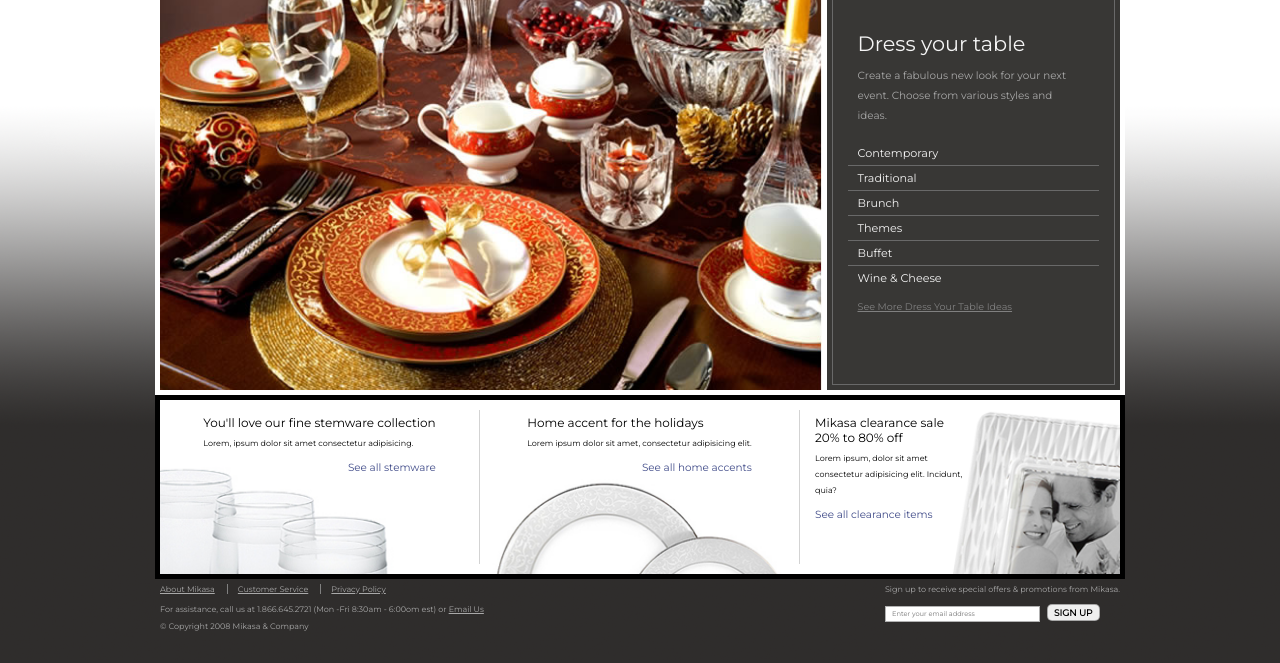
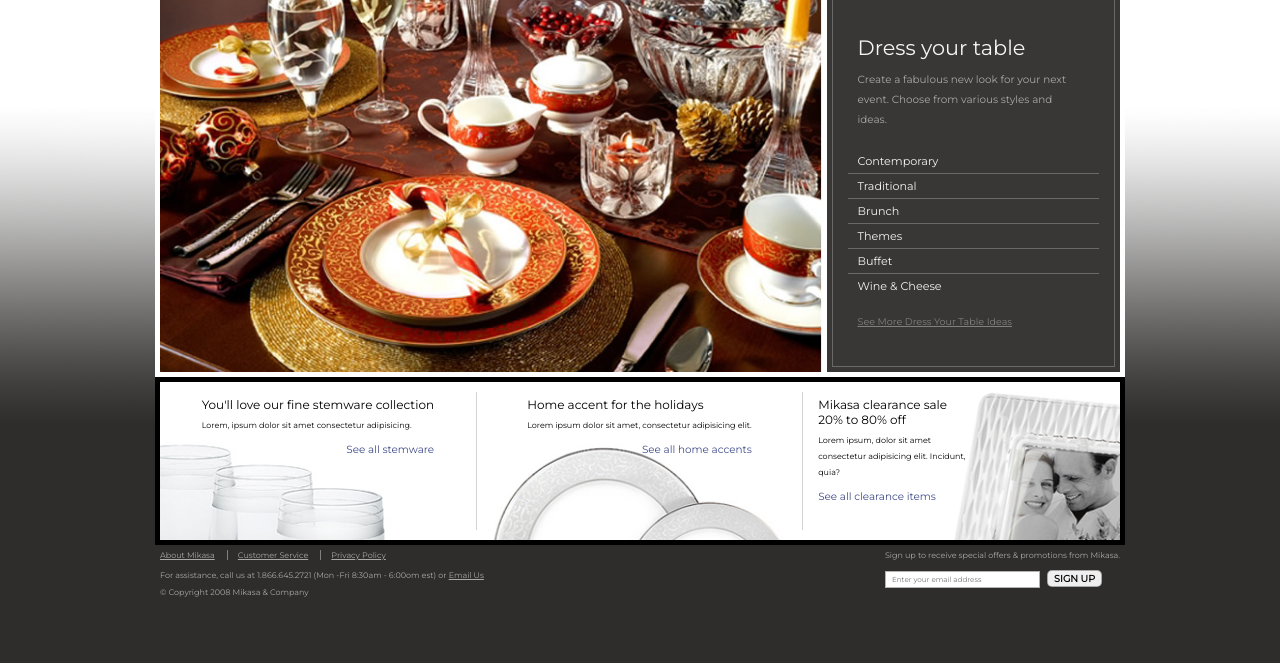
Before and after one commit to newBieIrfan/Intern-Tasks, a plain HTML site: page Mikasa Task - Task 2/index.html in a window 1280 px wide. Shown: the part 137-800 px from the top of the page. Drawn offline with Linux system fonts and the light colour scheme.

Commit message:
rem&em modification

```diff
--- a/Mikasa Task - Task 2/css/style.css
+++ b/Mikasa Task - Task 2/css/style.css
@@ -18,8 +18,6 @@ body{
 header{
     border-bottom: 1px solid lightgray;
     height: 50px;
-    /* padding-top: 10px; */
-    /* padding-bottom: 5px; */
 }
 
 nav{
@@ -49,7 +47,7 @@ a{
 
 .header-div{
     height: 100%;
-    font-size: 8px;
+    font-size: .5rem;
     box-sizing: border-box;
     display: flex;
     align-items: flex-end;
@@ -80,7 +78,6 @@ a{
 .nav-grid{
     height: 100%;
     display: flex;
-    /* justify-content: space-between; */
 }
 
 .nav-links{
@@ -96,7 +93,7 @@ a{
     display: flex;
     align-items: center;
     color: dimgray;
-    font-size: xx-small;
+    font-size: .6rem;
     font-weight: 600;
 }
 
@@ -105,9 +102,6 @@ a{
 }
 
 .search{
-    /* display: flex; */
-    /* align-items: center; */
-    /* justify-content: flex-end; */
     width: 25%;
 }
 
@@ -121,7 +115,7 @@ a{
 
 .search-form input{
     font-family: 'Montserrat', sans-serif;
-    font-size: 8px;
+    font-size: .5rem;
     width: 70%;
     border: 1px solid rgba(0,0,0,.3);
     padding: 2px 2px 1px 4px;
@@ -137,8 +131,7 @@ a{
 .offers-div{
     height: 100%;
     display: flex;
-    /* justify-content: space-between; */
-    font-size: 10px;
+    font-size: .625rem;
 }
 
 .div1{
@@ -162,17 +155,19 @@ a{
     height: 100%;
 }
 
+main{
+    height: 70%;
+    display: grid;
+    grid-template-rows: 70% 30%;
+}
+
 .recipe{
-    /* display: grid; */
-    /* grid-template-columns: 72% 28%; */
     border: 5px solid white;
-    height: 50%;
     background: white;
     display: flex;
 }
 
 .recipe-img{
-    /* height: -webkit-fill-available; */
     width: 70%;
     height: 100%;
 }
@@ -188,7 +183,6 @@ a{
     padding: 5px;
     border-left: 5px solid white;
     height: -webkit-fill-available;
-    /* height: 100%; */
     width: 30%;
 }
 
@@ -196,6 +190,9 @@ a{
     padding: 25px 15px;
     border: 1px solid dimgray;
     height: -webkit-fill-available;
+    display: flex;
+    flex-direction: column;
+    justify-content: space-evenly;
 }
 
 .dress-table-text{
@@ -207,19 +204,17 @@ a{
 .dress-table-text h1{
     font-weight: 100;
     margin-bottom: 10px;
-    font-size: 1.3em;
+    font-size: 1.3rem;
     color: whitesmoke;
 }
 
 .dress-table-text p{
     line-height: 20px;
     color: darkgray;
-    font-size: .65em;
+    font-size: .65rem;
 }
 
 .table-styles{
-    /* padding: 10px 0; */
-    /* padding-bottom: 10px; */
     color: whitesmoke;
     margin-bottom: 5px;
 }
@@ -228,34 +223,35 @@ a{
     list-style: none;
     padding: 5px 10px;
     border-bottom: 1px solid dimgray;
-    font-size: .7em;
-    /* font-weight: 100; */00; *;
+    font-size: .7rem;
 }
 
 .table-styles :last-child{
     border: none;
-    /* padding-bottom: 0; */
 }
 
 .recipe-div a{
     color: gray;
-    font-size: .6em;
+    font-size: .6rem;
     text-decoration: underline;
     padding: 10px 10px;
-    /* margin-top: 55px; */
 }
 
 .promo{
-    display: grid;
-    grid-template-columns: repeat(3,1fr);
     background-color: white;
     border: 5px solid black;
-    /* height: 20%; */
+    display: flex;
 }
 
 .promo-div{
     position: relative;
-    height: inherit;
+    height: 100%;
+    width: 33%;
+    display: flex;
+}
+
+.promo2{
+    width: 34%;
 }
 
 .promo-text{
@@ -272,7 +268,6 @@ a{
 .promo-text-last{
     width: 50%;
     border: 0;
-    /* padding-right: 0; */
 }
 
 .promo-content{
@@ -281,20 +276,19 @@ a{
 }
 
 .promo-text h2{
-    font-size: .75em;
-    /* line-height: 20px; */
+    font-size: .75rem;
     font-weight: 100;
 }
 
 .promo-text p{
-    font-size: .5em;
+    font-size: .5rem;
     margin-top: 5px;
     line-height: 2em;
 }
 
 .promo-text a{
     float: right;
-    font-size: .65em;
+    font-size: 0.65rem;
     margin-top: 1em;
 }
 
@@ -311,6 +305,7 @@ a{
     display: flex;
     justify-content: flex-start;
     align-items: flex-end;
+    width: 100%;
 }
 
 .promo-img1 img{
@@ -322,6 +317,7 @@ a{
     height: 100%;
     display: flex;
     align-items: flex-end;
+    width: 100%;
 }
 
 .promo-img2 img{
@@ -334,6 +330,7 @@ a{
     display: flex;
     justify-content: flex-end;
     align-items: flex-end;
+    width: 100%;
 }
 
 .promo-img3 img{
@@ -347,7 +344,7 @@ a{
 
 footer{
     padding: 5px 0;
-    font-size: .5em;
+    font-size: .5rem;
     color: darkgray;
     display: grid;
     grid-template-columns: 2fr 1fr;
@@ -390,7 +387,7 @@ footer a{
 
 .signup input{
     font-family: 'Montserrat', sans-serif;
-    font-size: smaller;
+    font-size: .45rem;
     width: 60%;
     border: 1px solid rgba(0,0,0,.3);
     padding: 3px 6px;
@@ -401,7 +398,7 @@ footer a{
     border-radius: 5px;
     border: 1px solid rgba(0,0,0,.3);
     font-family: 'Montserrat', sans-serif;
-    font-size: xx-small;
+    font-size: .6rem;
     font-weight: 700;
 }
 
--- a/Mikasa Task - Task 2/index.html
+++ b/Mikasa Task - Task 2/index.html
@@ -56,6 +56,7 @@
             </div>
         </div>
     </div>
+    <main>
         <div class="container recipe">
             <div class="recipe-img">
                 <img src="./img/Recipe.jpg" alt="recipe_img">
@@ -89,7 +90,7 @@
                 </div>
                 <div class="promo-img1"><img src="./img/promo_glass.png" alt="promo_glass"></div>
             </div>
-        <div class="promo-div">
+            <div class="promo-div promo2">
                 <div class="promo-text">
                     <div class="promo-content">
                         <h2>Home accent for the holidays</h2>
@@ -110,6 +111,7 @@
                 <div class="promo-img3"><img src="./img/promo_album.png" alt="promo_album"></div>
             </div>
         </div>
+    </main>
     <footer class="container">
         <div>
             <div>
```
Lines whose indentation alone changed are shown as unchanged.
